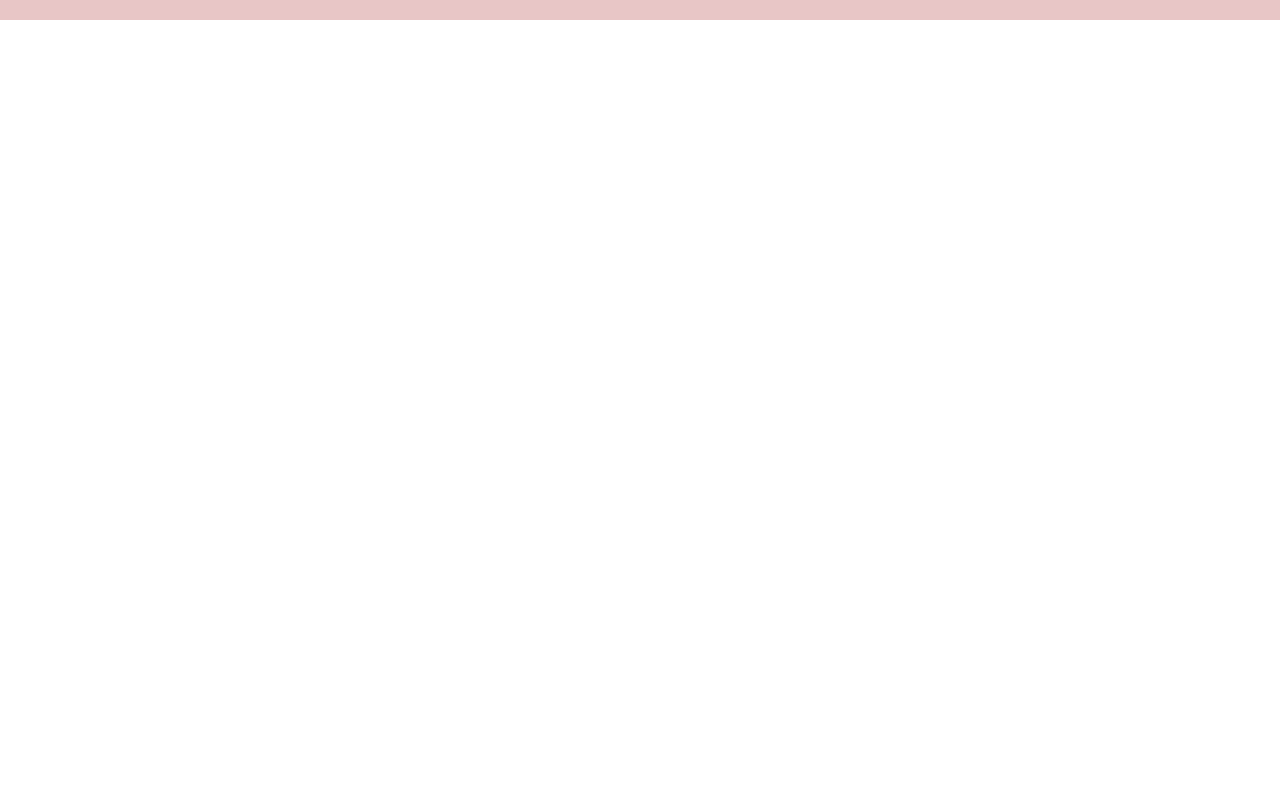
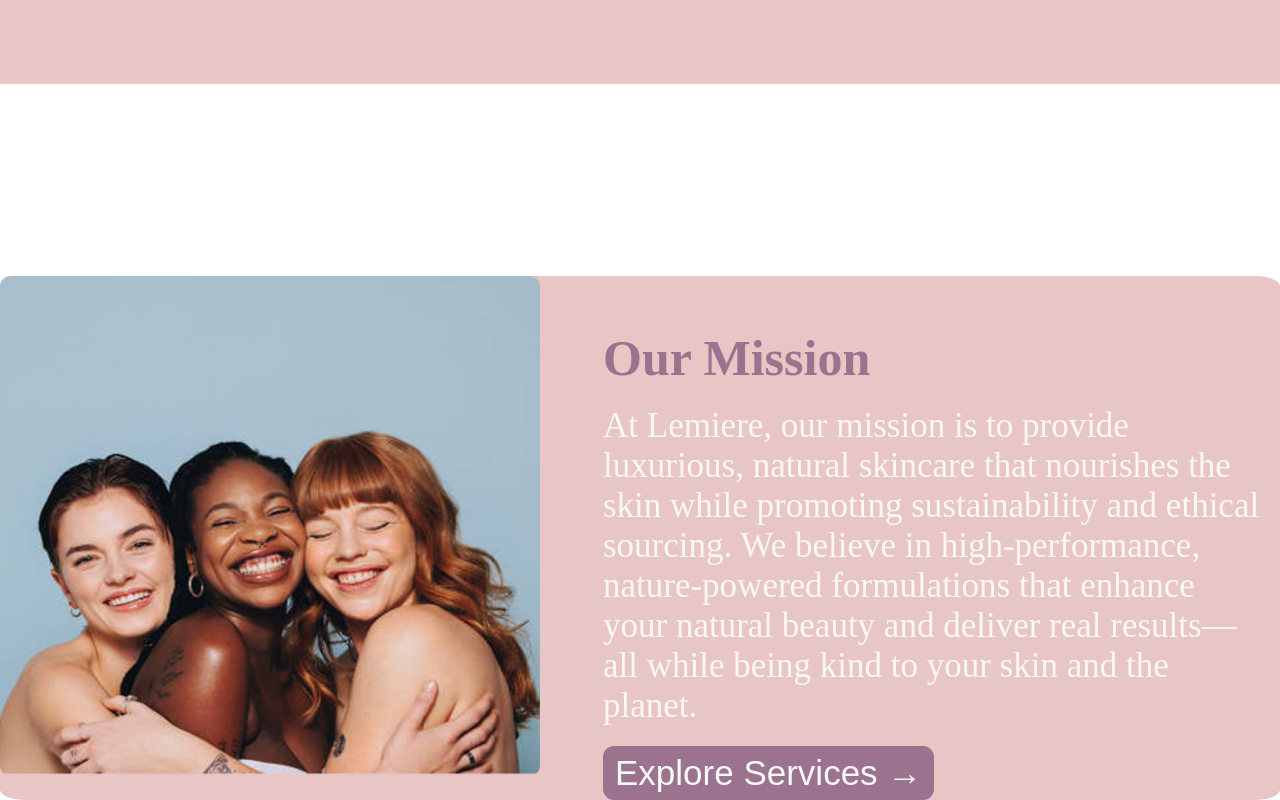
Before and after one commit to Aya-daaboul/Client-Project---Skin-Care-Website, a React (Vite) app: page /about in a window 1280 px wide. Shown: the part 757-1557 px from the top of the page. Before the commit the page ends 800 px from the top, so only its background shows below. Built offline with nearby package versions, Linux system fonts and the light colour scheme.

Commit message:
about section modify

```diff
--- /dev/null
+++ b/src/components/AboutPicSection.jsx
@@ -0,0 +1,30 @@
+import React from 'react'
+import { Link } from 'react-router-dom'
+import '../css/AboutPicSection.css'
+import wom from '../assets/womenpic.png'
+export default function AboutPicSection() {
+  return (
+    <div className="about_pic_section_container">
+
+        <div className='img_container'>
+          <img src={wom} width='540px' height='500px'></img>
+        </div>
+
+        <div className="text_and_details_container">
+
+          <h2 className='subtitle_about'>Our Mission</h2>
+
+          <p>
+          At Lemiere, our mission is to provide luxurious, natural skincare that nourishes the skin while promoting sustainability and ethical sourcing. We believe in high-performance, nature-powered formulations that enhance your natural beauty and deliver real results—all while being kind to your skin and the planet.
+          </p>
+
+          <button className='cta_about_wide'>
+          Explore Services &#8594;
+          </button>
+
+        </div>
+
+
+    </div>
+  )
+}
--- a/src/css/About.css
+++ b/src/css/About.css
@@ -3,6 +3,8 @@
     width:100%;
     background-color: #E8C6C6;
     justify-content:space-evenly;
+    margin-bottom:15%;
+    padding-bottom:5%;
 
 }
 
--- /dev/null
+++ b/src/css/AboutPicSection.css
@@ -0,0 +1,48 @@
+.about_pic_section_container{
+    background-color:#E8C6C6;
+    padding-left:0px;
+    padding-right:20px;
+    display:flex;
+    align-items:flex-start;
+    justify-content:flex-start;
+    border-radius:2%;
+}
+.about_pic_section_container img{
+    border-radius:2%;
+}
+.img_container{
+    width:auto;
+    height:auto;
+
+}
+.text_and_details_container{
+    margin-left:5%;
+    display:flex;
+    justify-content:flex-start;
+    align-items:flex-start;
+    flex-direction:column;
+}
+.subtitle_about{
+    margin-top:8%;
+    font-weight:bold;
+    color:#9B738F;
+    font-size:50px;
+}
+.text_and_details_container p{
+    margin-top:3%;
+    color:#FAF8F6;
+    font-size:35px;
+
+}
+.cta_about_wide{
+    margin-top:3%;
+    font-size:35px;
+    color:#FAF8F6;
+    background-color: #9B738F;
+    padding-top:7px;
+    padding-bottom:7px;
+    padding-left:12px;
+    padding-right:12px;
+    border-radius:11px;
+    border:none;
+}
--- a/src/pages/About.jsx
+++ b/src/pages/About.jsx
@@ -5,6 +5,7 @@ import '../css/About.css'
 import Icon1 from "../assets/icon1.svg";
 import Icon2 from "../assets/icon2.svg";
 import Icon3 from "../assets/icon3.svg";
+import AboutPicSection from '../components/AboutPicSection';
 
 const icons = [Icon1, Icon2, Icon3];
 
@@ -22,6 +23,8 @@ export default function About() {
 
     </div>
 
+    <AboutPicSection></AboutPicSection>
+
     </>
 
 
```
Also changed, not shown: src/assets/Rectangle 38.png (added), src/assets/womenpic.png (added).
